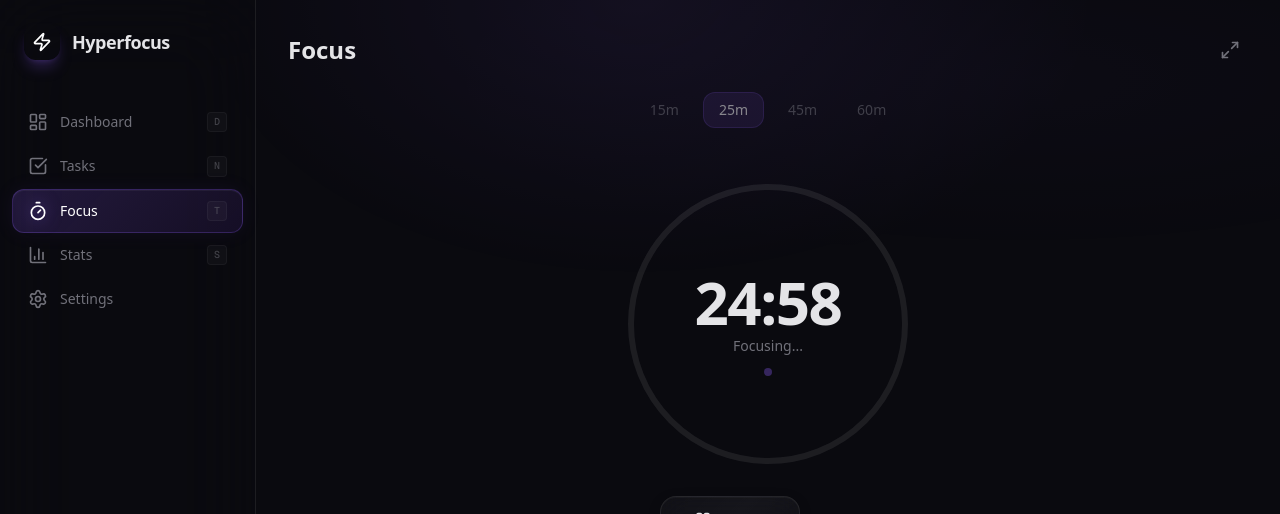
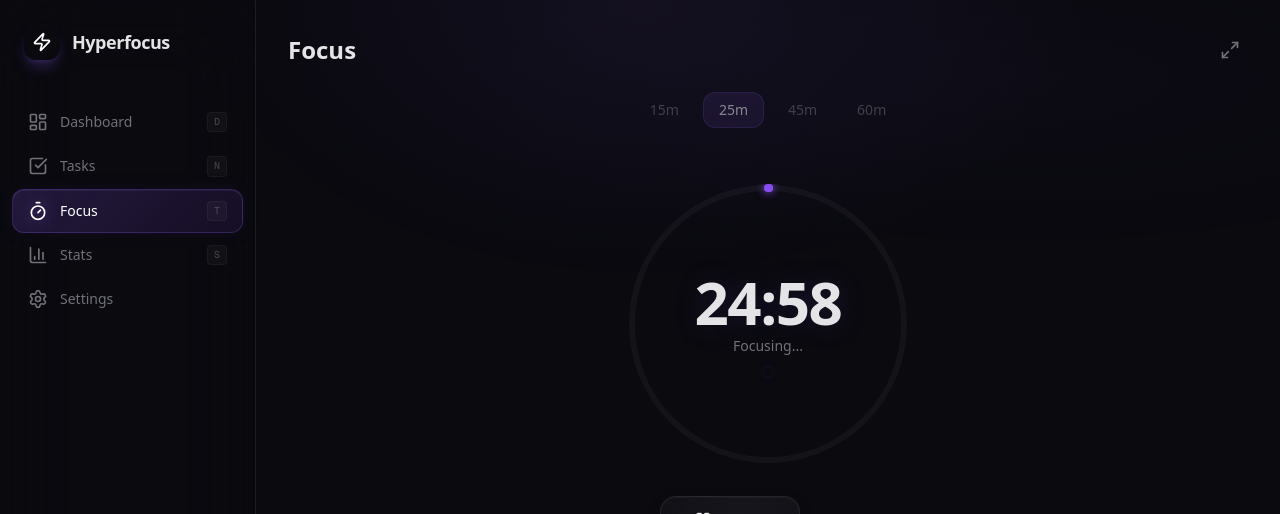
Before and after one commit to deusalter/hyperfocus, a Next.js app: page /focus in a window 1280 px wide. Both pictures are taken after a click on the button "Start Focus". Shown: the top 514 px of the page. Built offline with nearby package versions, Linux system fonts and the light colour scheme.

Commit message:
style: add gradient SVG stroke with glow to timer, energy-colored task borders, and chart bar gradients

```diff
--- a/src/components/focus/TimerDisplay.tsx
+++ b/src/components/focus/TimerDisplay.tsx
@@ -2,6 +2,7 @@
 
 import { motion } from 'framer-motion'
 import { formatDuration } from '@/lib/utils'
+import { useId } from 'react'
 
 interface TimerDisplayProps {
   remaining: number
@@ -12,44 +13,77 @@ interface TimerDisplayProps {
 
 export default function TimerDisplay({ remaining, progress, isRunning, isBreak }: TimerDisplayProps) {
   const size = 280
-  const strokeWidth = 6
+  const strokeWidth = 8
   const radius = (size - strokeWidth) / 2
   const circumference = 2 * Math.PI * radius
   const offset = circumference - (progress / 100) * circumference
+  const gradientId = useId()
+  const glowId = useId()
 
   return (
     <div className="flex items-center justify-center py-8">
       <div className="relative">
         <svg width={size} height={size} className="-rotate-90">
+          <defs>
+            <linearGradient id={gradientId} x1="0%" y1="0%" x2="100%" y2="100%">
+              {isBreak ? (
+                <>
+                  <stop offset="0%" stopColor="#4ade80" />
+                  <stop offset="100%" stopColor="#22c55e" />
+                </>
+              ) : (
+                <>
+                  <stop offset="0%" stopColor="#a78bfa" />
+                  <stop offset="100%" stopColor="#7c3aed" />
+                </>
+              )}
+            </linearGradient>
+            <filter id={glowId}>
+              <feGaussianBlur stdDeviation="4" result="blur" />
+              <feMerge>
+                <feMergeNode in="blur" />
+                <feMergeNode in="SourceGraphic" />
+              </feMerge>
+            </filter>
+          </defs>
           <circle
             cx={size / 2}
             cy={size / 2}
             r={radius}
             fill="none"
             stroke="var(--color-border)"
-            strokeWidth={strokeWidth}
+            strokeWidth={strokeWidth - 2}
+            opacity={0.5}
           />
           <motion.circle
             cx={size / 2}
             cy={size / 2}
             r={radius}
             fill="none"
-            stroke={isBreak ? 'var(--color-success)' : 'var(--color-accent)'}
+            stroke={`url(#${gradientId})`}
             strokeWidth={strokeWidth}
             strokeLinecap="round"
             strokeDasharray={circumference}
             initial={{ strokeDashoffset: circumference }}
             animate={{ strokeDashoffset: offset }}
             transition={{ duration: 0.5, ease: 'easeInOut' }}
+            filter={progress > 0 ? `url(#${glowId})` : undefined}
           />
         </svg>
 
         <div className="absolute inset-0 flex flex-col items-center justify-center">
           <motion.span
             key={remaining}
-            initial={{ scale: 1.05 }}
+            initial={{ scale: 1.03 }}
             animate={{ scale: 1 }}
             className="text-5xl md:text-6xl font-bold tabular-nums tracking-tight"
+            style={{
+              textShadow: isRunning
+                ? isBreak
+                  ? '0 0 30px rgba(34, 197, 94, 0.15)'
+                  : '0 0 30px rgba(139, 92, 246, 0.15)'
+                : 'none',
+            }}
           >
             {formatDuration(remaining)}
           </motion.span>
@@ -59,7 +93,13 @@ export default function TimerDisplay({ remaining, progress, isRunning, isBreak }
 
           {isRunning && (
             <motion.div
-              className="w-2 h-2 rounded-full bg-accent mt-3"
+              className="w-2 h-2 rounded-full mt-3"
+              style={{
+                backgroundColor: isBreak ? 'var(--color-success)' : 'var(--color-accent)',
+                boxShadow: isBreak
+                  ? '0 0 8px rgba(34, 197, 94, 0.6)'
+                  : '0 0 8px rgba(139, 92, 246, 0.6)',
+              }}
               animate={{ opacity: [1, 0.3, 1] }}
               transition={{ duration: 2, repeat: Infinity }}
             />
--- a/src/components/stats/DailyChart.tsx
+++ b/src/components/stats/DailyChart.tsx
@@ -18,21 +18,25 @@ export default function DailyChart({ data, label, color, unit }: DailyChartProps
       <div className="flex items-end gap-2 h-32">
         {data.map((day, i) => {
           const height = (day.value / maxValue) * 100
+          const isActive = day.value > 0
 
           return (
-            <div key={day.date} className="flex-1 flex flex-col items-center gap-1">
-              <span className="text-[10px] text-muted tabular-nums">
-                {day.value > 0 ? `${day.value}${unit}` : ''}
+            <div key={day.date} className="flex-1 flex flex-col items-center gap-1 group">
+              <span className="text-[10px] text-muted tabular-nums transition-colors group-hover:text-foreground">
+                {isActive ? `${day.value}${unit}` : ''}
               </span>
               <div className="w-full flex items-end" style={{ height: '80px' }}>
                 <motion.div
                   initial={{ height: 0 }}
-                  animate={{ height: `${Math.max(height, day.value > 0 ? 8 : 2)}%` }}
-                  transition={{ duration: 0.5, delay: i * 0.05 }}
-                  className="w-full rounded-t-md"
+                  animate={{ height: `${Math.max(height, isActive ? 8 : 2)}%` }}
+                  transition={{ duration: 0.6, delay: i * 0.06, ease: [0.25, 0.46, 0.45, 0.94] }}
+                  className="w-full rounded-t-lg transition-shadow duration-200"
                   style={{
-                    backgroundColor: day.value > 0 ? color : 'var(--color-border)',
-                    opacity: day.value > 0 ? 1 : 0.3,
+                    background: isActive
+                      ? `linear-gradient(180deg, ${color}, ${color}CC)`
+                      : 'var(--color-border)',
+                    opacity: isActive ? 1 : 0.3,
+                    boxShadow: isActive ? `0 -4px 12px ${color}33` : 'none',
                   }}
                 />
               </div>
--- a/src/components/tasks/TaskItem.tsx
+++ b/src/components/tasks/TaskItem.tsx
@@ -19,6 +19,12 @@ const energyColors = {
   low: 'bg-energy-low/10 text-energy-low',
   medium: 'bg-energy-medium/10 text-energy-medium',
   high: 'bg-energy-high/10 text-energy-high',
+}
+
+const energyBorderColors = {
+  low: 'var(--color-energy-low)',
+  medium: 'var(--color-energy-medium)',
+  high: 'var(--color-energy-high)',
 }
 
 export default function TaskItem({ task, onToggle, onDelete, onMove, showCategory }: TaskItemProps) {
@@ -43,7 +49,10 @@ export default function TaskItem({ task, onToggle, onDelete, onMove, showCategor
       animate={{ opacity: 1, y: 0 }}
       exit={{ opacity: 0, x: -20, height: 0, marginBottom: 0 }}
       transition={{ duration: 0.2 }}
-      className="glass flex items-center gap-3 px-4 py-3 group"
+      className="glass flex items-center gap-3 px-4 py-3 group relative overflow-hidden"
+      style={task.energyLevel && !task.completed ? {
+        borderLeft: `2px solid ${energyBorderColors[task.energyLevel]}`,
+      } : undefined}
     >
       <AnimatedCheckbox
         checked={task.completed}
@@ -64,7 +73,7 @@ export default function TaskItem({ task, onToggle, onDelete, onMove, showCategor
         )}
       </div>
 
-      <div className="flex items-center gap-2 opacity-0 group-hover:opacity-100 transition-opacity">
+      <div className="flex items-center gap-2 opacity-0 group-hover:opacity-100 transition-all duration-200">
         {task.timeEstimate && (
           <span className="text-[10px] text-muted flex items-center gap-0.5">
             <Clock className="w-3 h-3" />
@@ -83,7 +92,7 @@ export default function TaskItem({ task, onToggle, onDelete, onMove, showCategor
             whileHover={{ scale: 1.1 }}
             whileTap={{ scale: 0.9 }}
             onClick={() => onMove(task.id, nextCategory[task.category])}
-            className="text-muted hover:text-foreground p-1"
+            className="text-muted hover:text-foreground p-1 rounded-lg hover:bg-surface transition-colors"
             title={`Move to ${categoryLabels[nextCategory[task.category]]}`}
           >
             <ChevronRight className="w-3.5 h-3.5" />
@@ -94,7 +103,7 @@ export default function TaskItem({ task, onToggle, onDelete, onMove, showCategor
           whileHover={{ scale: 1.1 }}
           whileTap={{ scale: 0.9 }}
           onClick={() => onDelete(task.id)}
-          className="text-muted hover:text-danger p-1"
+          className="text-muted hover:text-danger p-1 rounded-lg hover:bg-danger/10 transition-colors"
         >
           <Trash2 className="w-3.5 h-3.5" />
         </motion.button>
```
